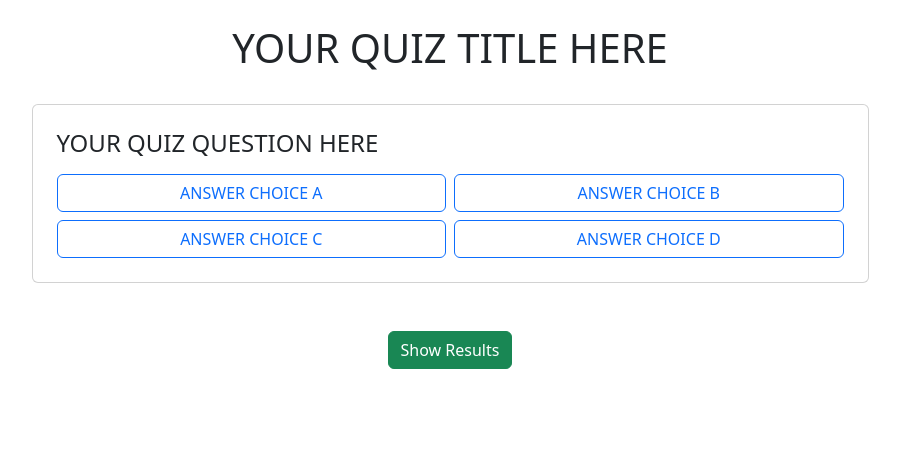
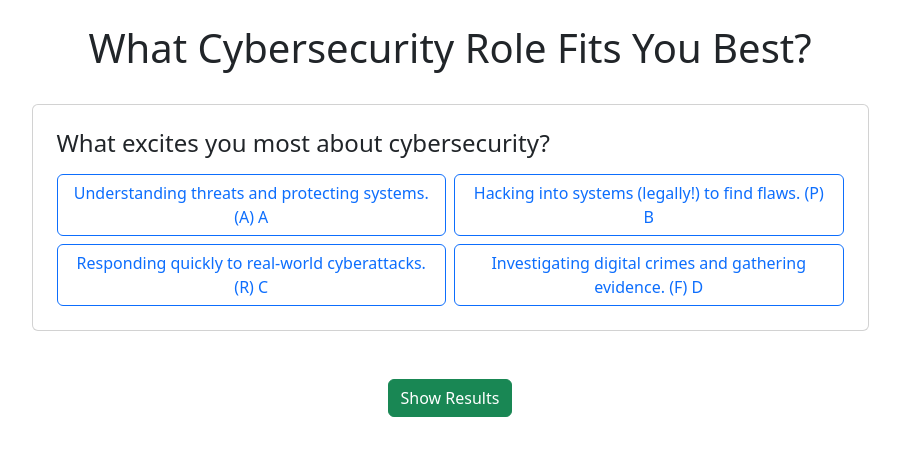
Before and after one commit to MikeE1017/assignment-8, a plain HTML site: page index.html in a window 1280 px wide. Shown: the whole page, without its empty margins (190-1090 px from the left). Drawn offline with nearby package versions, Linux system fonts and the light colour scheme.

Commit message:
Quiz title and first question.

```diff
--- a/index.html
+++ b/index.html
@@ -3,30 +3,30 @@
 <head>
     <meta charset="utf-8">
     <meta name="viewport" content="width=device-width, initial-scale=1">
-    <title>Personality Quiz</title>
+    <title>Personality Quiz - What Cybersecurity Role Fits You Best?</title>
     <link rel="icon" type="image/x-icon" href="/img/ideas.png">
     <link href="https://cdn.jsdelivr.net/npm/bootstrap@5.3.5/dist/css/bootstrap.min.css" rel="stylesheet" integrity="sha384-SgOJa3DmI69IUzQ2PVdRZhwQ+dy64/BUtbMJw1MZ8t5HZApcHrRKUc4W0kG879m7" crossorigin="anonymous">
     <link rel="stylesheet" href ="./css/style.css">
 </head>
 <body>
-    <h1 class="text-center mt-4">YOUR QUIZ TITLE HERE</h1>
+    <h1 class="text-center mt-4">What Cybersecurity Role Fits You Best?</h1>
 
     <!-- Start quiz element -->
     <div class="container d-flex justify-content-center" id="question-1">
       <div class="card my-4 p-4 question-block" style="width: 75%;">
-        <h4 class="mb-3">YOUR QUIZ QUESTION HERE</h4>
+        <h4 class="mb-3">What excites you most about cybersecurity?</h4>
         <div class="row g-2">
           <div class="col-6">
-            <button class="btn btn-outline-primary w-100 answer-btn" data-answer="A">ANSWER CHOICE A</button>
+            <button class="btn btn-outline-primary w-100 answer-btn" data-answer="A">Understanding threats and protecting systems. (A) A</button>
           </div>
           <div class="col-6">
-            <button class="btn btn-outline-primary w-100 answer-btn" data-answer="B">ANSWER CHOICE B</button>
+            <button class="btn btn-outline-primary w-100 answer-btn" data-answer="B">Hacking into systems (legally!) to find flaws. (P) B</button>
           </div>
           <div class="col-6">
-            <button class="btn btn-outline-primary w-100 answer-btn" data-answer="C">ANSWER CHOICE C</button>
+            <button class="btn btn-outline-primary w-100 answer-btn" data-answer="C">Responding quickly to real-world cyberattacks. (R) C</button>
           </div>
           <div class="col-6">
-            <button class="btn btn-outline-primary w-100 answer-btn" data-answer="D">ANSWER CHOICE D</button>
+            <button class="btn btn-outline-primary w-100 answer-btn" data-answer="D">Investigating digital crimes and gathering evidence. (F) D</button>
           </div>
         </div>
       </div>
```
